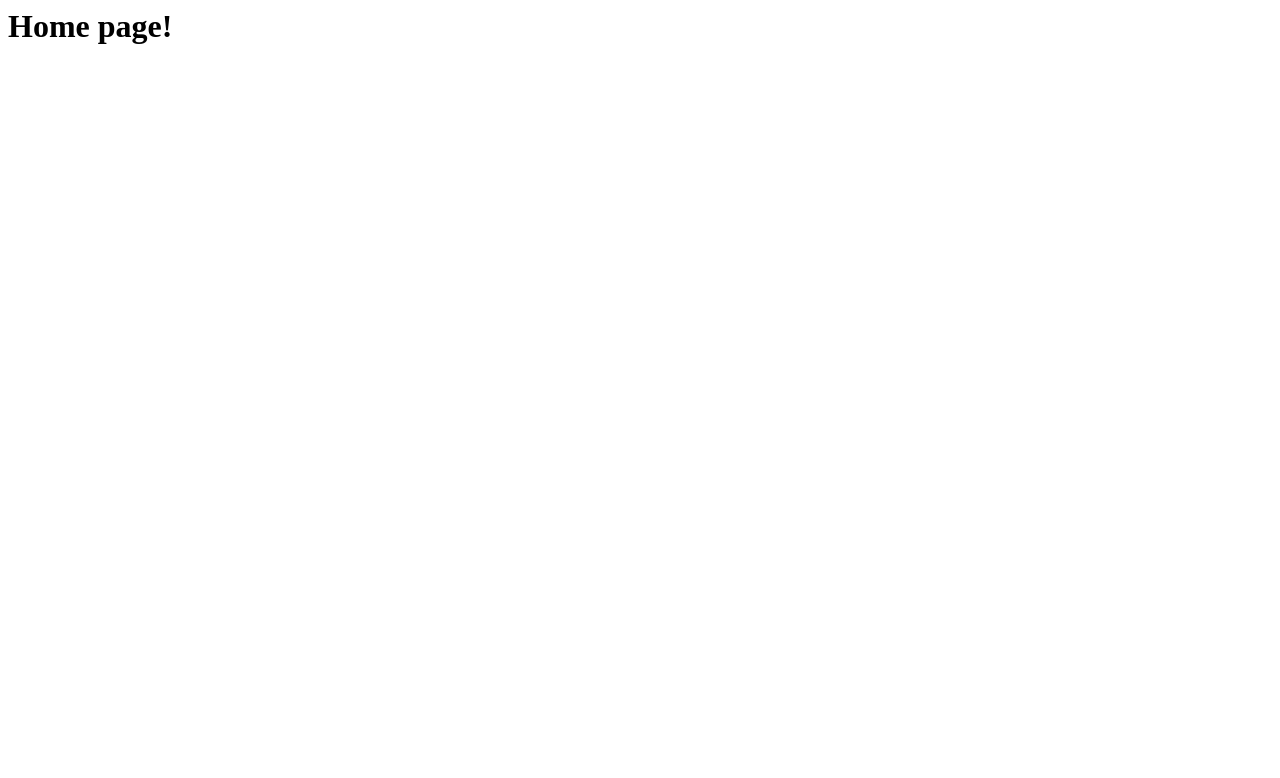
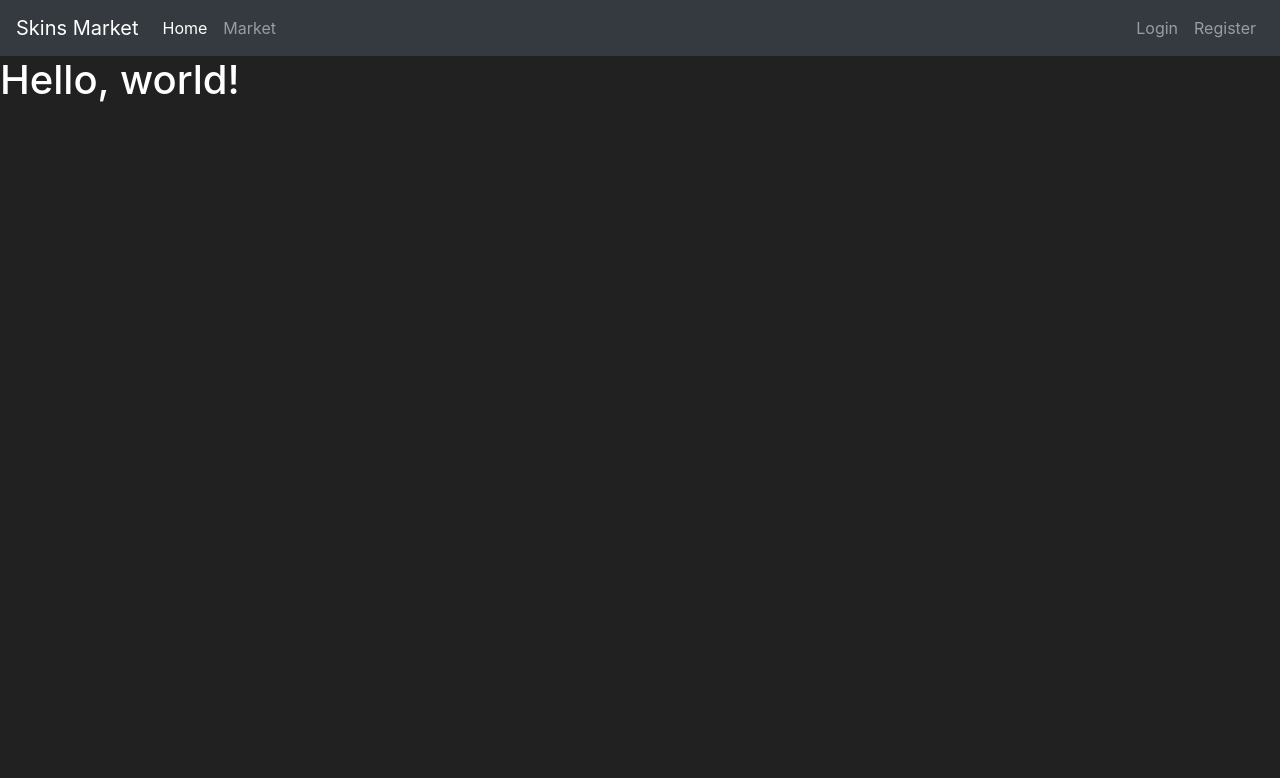
Before and after one commit to Dmytrenko-Roman/flask-learning, a Flask app: page / in a window 1280 px wide. Before the commit the part shown is almost empty. Shown: the top 778 px of the page. Run offline with Flask 2, Linux system fonts and the light colour scheme.

Commit message:
❄️ Getting started ❄️

```diff
--- a/website/app.py
+++ b/website/app.py
@@ -4,5 +4,6 @@ app = Flask(__name__)
 
 
 @app.route('/')
+@app.route('/home')
 def home_page() -> str:
     return render_template('home.html')
--- a/website/templates/home.html
+++ b/website/templates/home.html
@@ -1 +1,58 @@
-<h1>Home page!</h1>
+<!doctype html>
+<html lang="en">
+    <head>
+    <!-- Required meta tags -->
+    <meta charset="utf-8">
+    <meta name="viewport" content="width=device-width, initial-scale=1, shrink-to-fit=no">
+
+    <!-- Bootstrap CSS -->
+    <link rel="stylesheet" href="https://cdn.jsdelivr.net/npm/bootstrap@4.5.3/dist/css/bootstrap.min.css" integrity="sha384-TX8t27EcRE3e/ihU7zmQxVncDAy5uIKz4rEkgIXeMed4M0jlfIDPvg6uqKI2xXr2" crossorigin="anonymous">
+
+    <title>Home</title>
+  </head>
+  <body>
+    <nav class="navbar navbar-expand-md navbar-dark bg-dark">
+      <a class="navbar-brand" href="#">Skins Market</a>
+      <button class="navbar-toggler" type="button" data-toggle="collapse" data-target="#navbarNav">
+        <span class="navbar-toggler-icon"></span>
+      </button>
+      <div class="collapse navbar-collapse" id="navbarNav">
+        <ul class="navbar-nav mr-auto">
+          <li class="nav-item active">
+            <a class="nav-link" href="#">Home<span class="sr-only">(current)</span></a>
+          </li>
+          <li class="nav-item">
+            <a class="nav-link" href="#">Market</a>
+          </li>
+        </ul>
+        <ul class="navbar-nav">
+          <li class="nav-item">
+            <a class="nav-link" href="#">Login</a>
+          </li>
+          <li class="nav-item">
+            <a class="nav-link" href="#">Register</a>
+          </li>
+        </ul>
+      </div>
+    </nav>
+    <h1>Hello, world!</h1>
+
+    <!-- Optional JavaScript; choose one of the two! -->
+
+    <!-- Option 1: jQuery and Bootstrap Bundle (includes Popper) -->
+    <script src="https://code.jquery.com/jquery-3.5.1.slim.min.js" integrity="sha384-DfXdz2htPH0lsSSs5nCTpuj/zy4C+OGpamoFVy38MVBnE+IbbVYUew+OrCXaRkfj" crossorigin="anonymous"></script>
+    <script src="https://cdn.jsdelivr.net/npm/bootstrap@4.5.3/dist/js/bootstrap.bundle.min.js" integrity="sha384-ho+j7jyWK8fNQe+A12Hb8AhRq26LrZ/JpcUGGOn+Y7RsweNrtN/tE3MoK7ZeZDyx" crossorigin="anonymous"></script>
+
+    <!-- Option 2: jQuery, Popper.js, and Bootstrap JS
+    <script src="https://code.jquery.com/jquery-3.5.1.slim.min.js" integrity="sha384-DfXdz2htPH0lsSSs5nCTpuj/zy4C+OGpamoFVy38MVBnE+IbbVYUew+OrCXaRkfj" crossorigin="anonymous"></script>
+    <script src="https://cdn.jsdelivr.net/npm/popper.js@1.16.1/dist/umd/popper.min.js" integrity="sha384-9/reFTGAW83EW2RDu2S0VKaIzap3H66lZH81PoYlFhbGU+6BZp6G7niu735Sk7lN" crossorigin="anonymous"></script>
+    <script src="https://cdn.jsdelivr.net/npm/bootstrap@4.5.3/dist/js/bootstrap.min.js" integrity="sha384-w1Q4orYjBQndcko6MimVbzY0tgp4pWB4lZ7lr30WKz0vr/aWKhXdBNmNb5D92v7s" crossorigin="anonymous"></script>
+    -->
+  </body>
+  <style>
+    body {
+      background-color: #212121;
+      color: white;
+    }
+  </style>
+</html>
```
